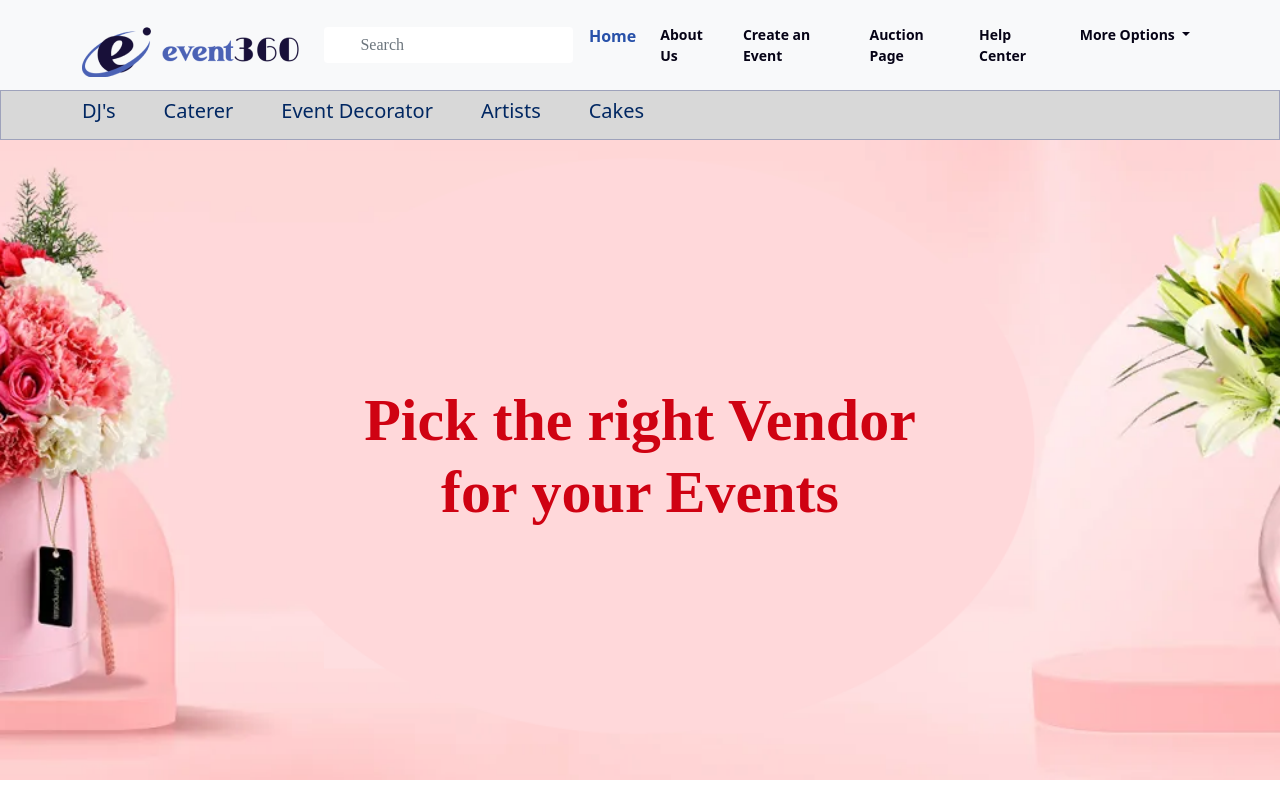
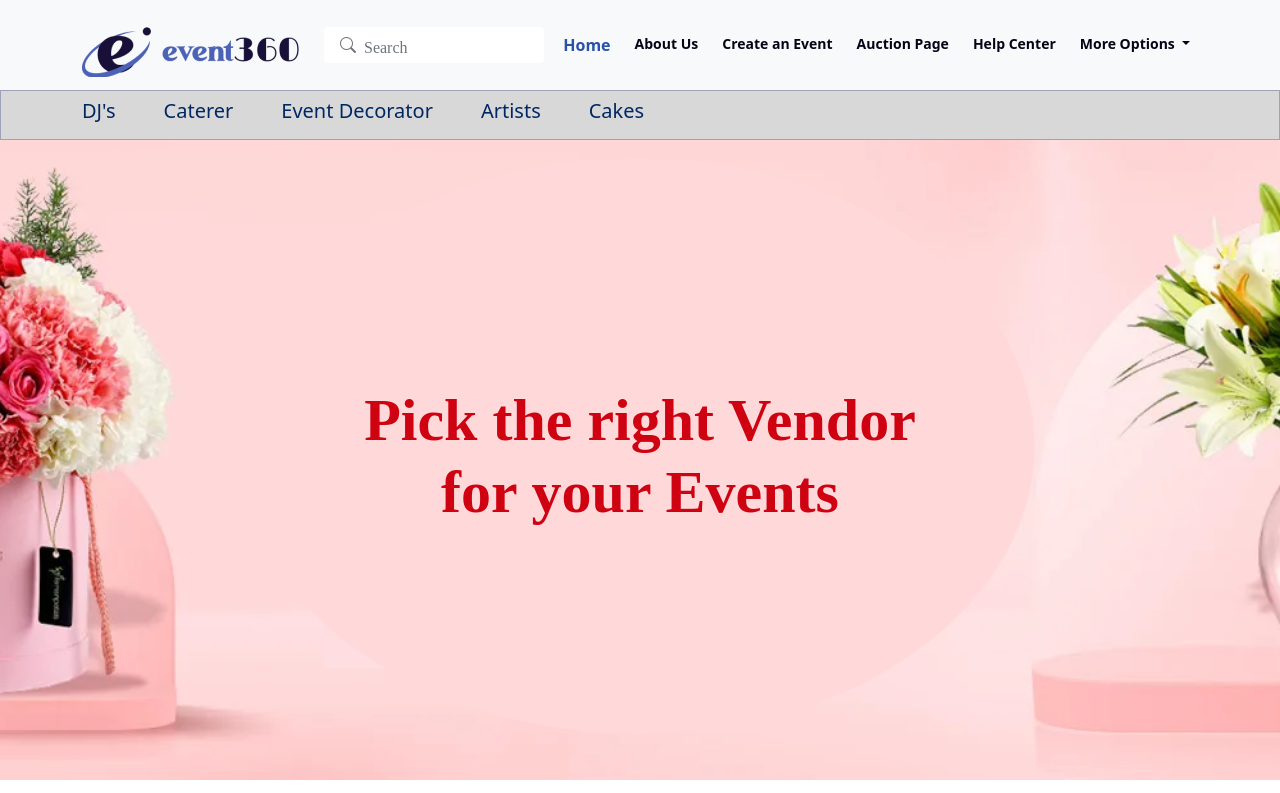
Before and after one commit to Ayobami-S-O/new-vendor-list-rough, a plain HTML site: page index.html in a window 1280 px wide. Shown: the top 793 px of the page. Drawn offline with nearby package versions, Linux system fonts and the light colour scheme.

Commit message:
ch: worked on html

```diff
--- a/index.html
+++ b/index.html
@@ -6,6 +6,7 @@
     <meta name="viewport" content="width=device-width, initial-scale=1.0">
     <link rel="stylesheet" href="css/vendor-list.css">
     <link rel="stylesheet" href="css/bootstrap.min.css">
+    <link rel="stylesheet" href="https://cdn.jsdelivr.net/npm/bootstrap-icons@1.8.3/font/bootstrap-icons.css">
     <title>Vendors List</title>
 </head>
 <body>
```
Also changed, not shown: vendor-list.html (+1 -0 lines).
